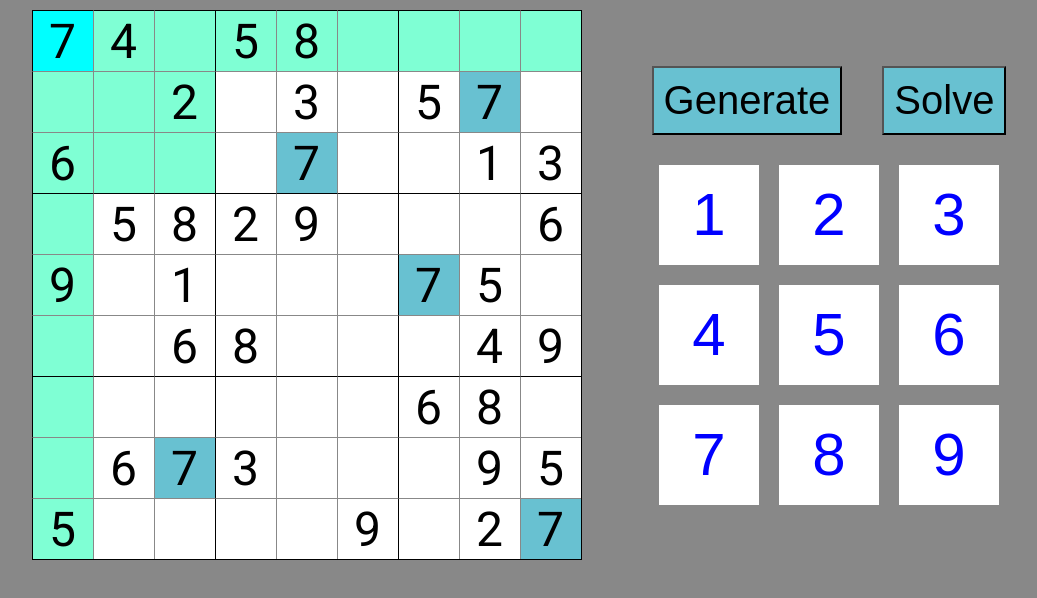
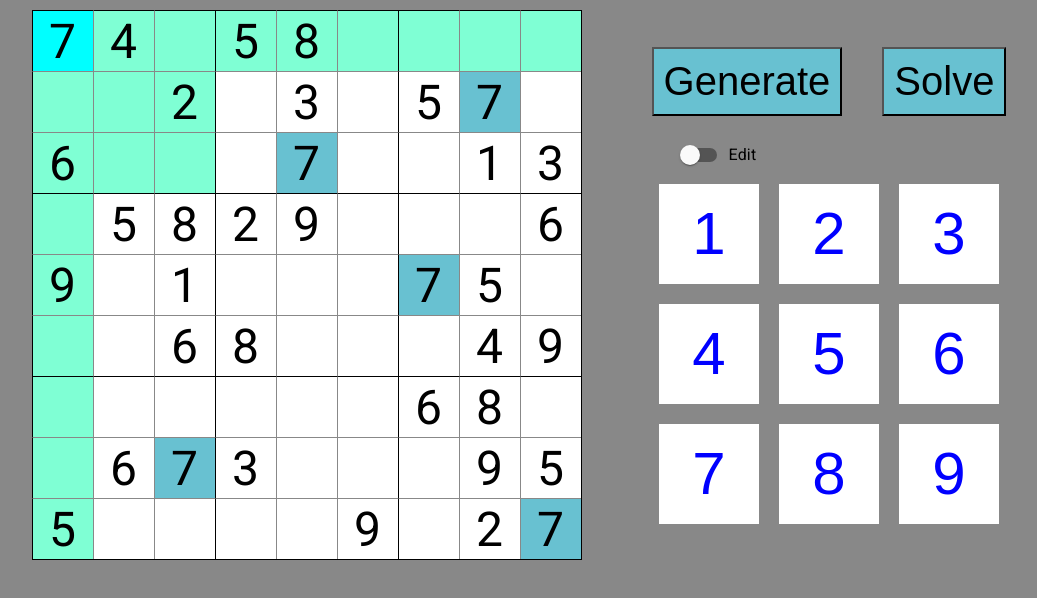
Before and after one commit to mitchell-merry/react_sudoku, a React (Create React App) app: page / in a window 1280 px wide. Shown: the top 598 px of the page, without its empty margins (111-1148 px from the left). Built offline with nearby package versions, Linux system fonts and the light colour scheme.

Commit message:
Edit mode switch

```diff
--- a/src/ControlFunctions.d.ts
+++ b/src/ControlFunctions.d.ts
@@ -1,7 +1,8 @@
+import React from "react";
+
 export interface IControlFunctions {
     loadCell?: (value: number) => void;
     generate?: () => void;
     solve?: () => void;
     reset?: () => void;
-    setEdit?: (val: boolean) => void;
 };
--- a/src/Controls/Controls.tsx
+++ b/src/Controls/Controls.tsx
@@ -1,4 +1,5 @@
-import React from "react";
+import { FormControlLabel, Switch } from "@material-ui/core";
+import React, { useRef } from "react";
 import { IControlFunctions } from "../ControlFunctions";
 import styles from './Controls.module.scss';
 var classNames = require('classnames');
@@ -6,15 +7,28 @@ var classNames = require('classnames');
 export interface ControlsProps {
     N: number;
     controlFunctions: React.MutableRefObject<IControlFunctions>;
+    editMode: boolean;
+    toggleEditMode: () => void;
 }
 
-export const Controls: React.FC<ControlsProps> = ({ N, controlFunctions }) => {
-    let cn = classNames(styles.grid);
-
-    return <div className={cn}>
+export const Controls: React.FC<ControlsProps> = ({ N, controlFunctions, editMode, toggleEditMode }) => {
+    return <div className={styles.grid}>
         <div className={styles.row}>
             <button className={styles.action_button} onClick={() => controlFunctions.current?.generate && controlFunctions.current.generate()}>Generate</button>
             <button className={styles.action_button} onClick={() => controlFunctions.current?.solve && controlFunctions.current.solve()}>Solve</button>
+        </div>
+        <div className={styles.grid}>
+            <FormControlLabel
+                control={
+                <Switch
+                    checked={editMode}
+                    onChange={toggleEditMode}
+                    name="checkedB"
+                    color="primary"
+                />
+                }
+                label="Edit"
+            />
         </div>
         {Array.from({length: N}, (_, numberRow) => <div className={styles.row} key={numberRow}>
             {Array.from({length: N}, (_, numberCol) => <div className={styles.cell} key={`${numberRow} ${numberCol}`}>
--- a/src/Grid/Grid.tsx
+++ b/src/Grid/Grid.tsx
@@ -7,6 +7,8 @@ var classNames = require('classnames');
 export interface GridProps {
     N: number;
     controlFunctions: React.MutableRefObject<IControlFunctions>;
+    editMode: boolean;
+    toggleEditMode: () => void;
 }
 
 interface ATM { [key: string]: Sudoku.Coordinate }
@@ -18,10 +20,9 @@ const arrowToNeighbour: ATM = {
     'ArrowRight':   [0, 1],
 };
 
-export const Grid: React.FC<GridProps> = ({ N, controlFunctions }) => {
+export const Grid: React.FC<GridProps> = ({ N, controlFunctions, editMode, toggleEditMode }) => {
     const [ grid, setGrid ] = useState(Sudoku.instantiateGrid(N))
     const [ selectedCell, setSelectedCell ] = useState<Sudoku.Coordinate>([0, 0]);
-    const [ editModeEnabled, setEditModeEnabled ] = useState<boolean>(true);
 
     const generateNewGrid = (): void => {
         setGrid(curr => {
@@ -39,24 +40,29 @@ export const Grid: React.FC<GridProps> = ({ N, controlFunctions }) => {
         });
     }
 
+    const moveAccordingToKey = (key: string): void => {
+        setSelectedCell(currentSelectedCell => {
+            const newCell = Sudoku.sumCoordinates(currentSelectedCell, arrowToNeighbour[key]);
+            if(Sudoku.coordOOBOnGrid(newCell, grid)) return currentSelectedCell;
+            return newCell;
+        })
+    }
+
     const handleKeyDown = (e: KeyboardEvent): void => {
         const val = Number(e.key);
-        if(!isNaN(val) && e.key !== ' ') {
-            e.preventDefault();
-            setCellValue(selectedCell[0], selectedCell[1], val);
-        } else if(Object.keys(arrowToNeighbour).includes(e.key)) {
-            setSelectedCell(currentSelectedCell => {
-                const newCell = Sudoku.sumCoordinates(currentSelectedCell, arrowToNeighbour[e.key]);
-                if(Sudoku.coordOOBOnGrid(newCell, grid)) return currentSelectedCell
-                return newCell;
-            })
-        }
+        let prevent = true;
+
+        if(Object.keys(arrowToNeighbour).includes(e.key)) moveAccordingToKey(e.key);
+        else if(!isNaN(val) && e.key !== ' ') setCellValue(selectedCell[0], selectedCell[1], val);
         else if(e.key === 'Delete' || e.key === 'Backspace') setCellValue(selectedCell[0], selectedCell[1], null);
         else if(e.key === ' ') solveGrid();
-        else if(e.key === 'e') setEditModeEnabled(e => !e);
+        else if(e.key === 'e') toggleEditMode();
         else {
+            prevent  = false;
             // console.log(e.key);
         }
+
+        if(prevent) e.preventDefault();
     }
 
     useEffect(() => { generateNewGrid(); }, [])
@@ -65,7 +71,7 @@ export const Grid: React.FC<GridProps> = ({ N, controlFunctions }) => {
         document.addEventListener('keydown', handleKeyDown);
 
         return () => document.removeEventListener('keydown', handleKeyDown)
-    }, [ selectedCell, editModeEnabled ]);
+    }, [ selectedCell, editMode ]);
 
     const selectCell = (row: number, col: number): void => {
         setSelectedCell(currentCell => [row, col]);
@@ -77,7 +83,7 @@ export const Grid: React.FC<GridProps> = ({ N, controlFunctions }) => {
 
             if(newGrid.grid[row][col].state === 'static') return newGrid;
 
-            if(!editModeEnabled) {
+             if(!editMode) {
                 const currVal = Sudoku.getValueAtCoordinate([row, col], newGrid);
                 if(currVal === value || value === 0) newGrid.grid[row][col].value = null;
                 else newGrid.grid[row][col].value = value;
@@ -92,7 +98,6 @@ export const Grid: React.FC<GridProps> = ({ N, controlFunctions }) => {
     controlFunctions.current.generate = generateNewGrid;
     controlFunctions.current.solve = solveGrid;
     controlFunctions.current.loadCell = (value: number) => { setCellValue(selectedCell[0], selectedCell[1], value); };
-    controlFunctions.current.setEdit = (val: boolean) => { setEditModeEnabled(val); };
 
     // Row by row
     return <div className={styles.grid}>
--- a/src/index.tsx
+++ b/src/index.tsx
@@ -1,4 +1,4 @@
-import React, { useRef } from 'react';
+import React, { useRef, useState } from 'react';
 import ReactDOM from 'react-dom';
 import './document.css';
 import styles from './index.module.scss';
@@ -7,12 +7,15 @@ import { Controls } from './Controls/Controls';
 import { IControlFunctions } from './ControlFunctions';
 
 export const App: React.FC = () => {
-  const controlFunctions = useRef<IControlFunctions>({});
+  const controlFunctions = useRef<IControlFunctions>({ });
+  const [ editMode, setEditMode ] = useState<boolean>(false);
+
+  const toggleEditMode = () => { setEditMode(e => !e); }
 
   const N = 3;
   return <div className={styles.app}>
-    <Grid N={N} controlFunctions={controlFunctions}/>
-    <Controls N={N} controlFunctions={controlFunctions}/>
+    <Grid N={N} controlFunctions={controlFunctions} editMode={editMode} toggleEditMode={toggleEditMode} />
+    <Controls N={N} controlFunctions={controlFunctions} editMode={editMode} toggleEditMode={toggleEditMode} />
   </div>
 }
 
```
